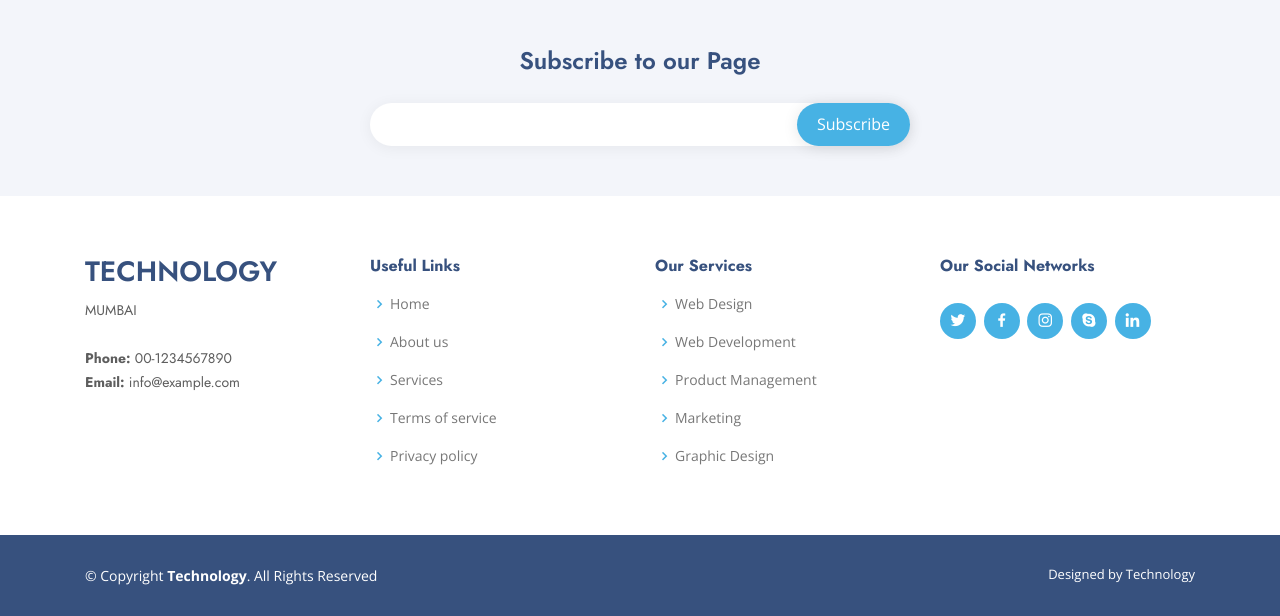
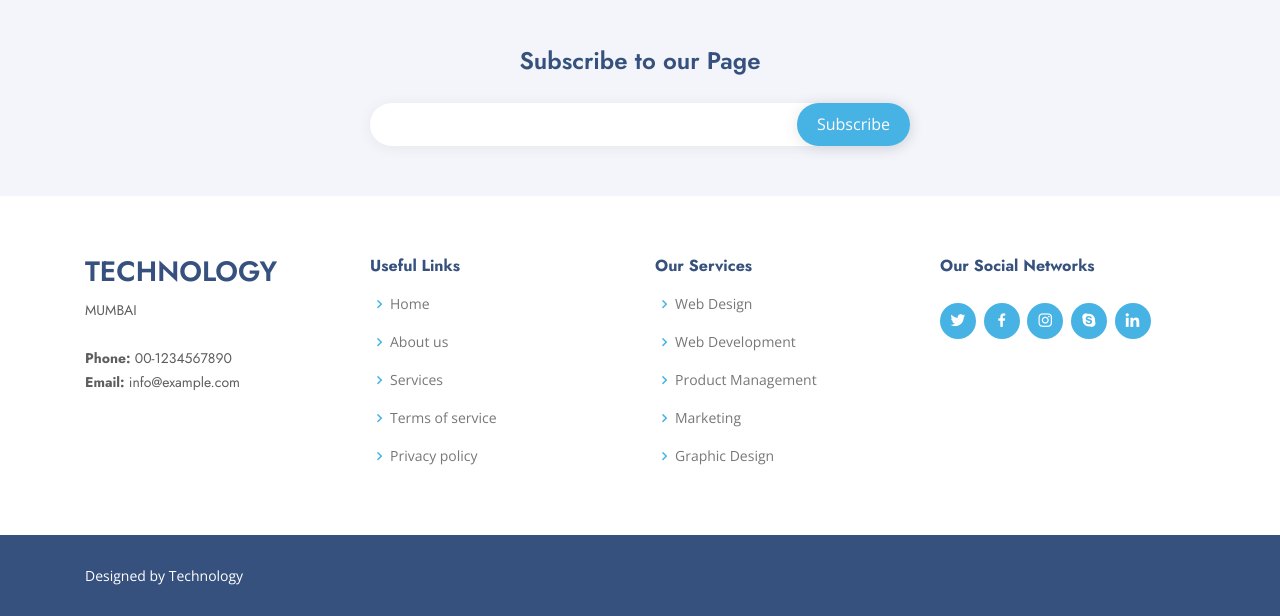
Before and after one commit to Rushabhrajpara/Django-Technology, a Django app: page / in a window 1280 px wide. Shown: the part 3756-4372 px from the top of the page. Run offline with Django 3.2, Linux system fonts and the light colour scheme; some libraries are stand-ins or nearby versions.

Commit message:
Initial commit

```diff
--- a/static/css/style.css
+++ b/static/css/style.css
@@ -1804,30 +1804,3 @@ section {
   padding-bottom: 30px;
   color: #fff;
 }
-
-#footer .copyright {
-  float: left;
-}
-
-#footer .credits {
-  float: right;
-  font-size: 13px;
-}
-
-#footer .credits a {
-  transition: 0.3s;
-}
-
-@media (max-width: 768px) {
-  #footer .footer-bottom {
-    padding-top: 20px;
-    padding-bottom: 20px;
-  }
-  #footer .copyright, #footer .credits {
-    text-align: center;
-    float: none;
-  }
-  #footer .credits {
-    padding-top: 4px;
-  }
-}
--- a/templates/index.html
+++ b/templates/index.html
@@ -36,8 +36,6 @@
     <div class="container d-flex align-items-center">
 
       <h1 class="logo mr-auto"><a href="index.html">Technology</a></h1>
-      <!-- Uncomment below if you prefer to use an image logo -->
-      <!-- <a href="index.html" class="logo mr-auto"><img src="s/img/logo.png" alt="" class="img-fluid"></a>-->
 
       <nav class="nav-menu d-none d-lg-block">
         <ul>
@@ -156,31 +154,7 @@
                     <p>
                     In order to understand the importance of these pillars, one must first understand the typical goals and deliverables associated with data science initiatives, and also the data science process itself. Let’s first discuss some common data science goals and deliverables.
 
-Here is a short list of common data science deliverables:
-
-Prediction (predict a value based on inputs)
-
-Classification (e.g., spam or not spam)
-
-Recommendations (e.g., Amazon and Netflix recommendations)
-
-Pattern detection and grouping (e.g., classification without known classes)
-
-Anomaly detection (e.g., fraud detection)
-
-Recognition (image, text, audio, video, facial, …)
-
-Actionable insights (via dashboards, reports, visualizations, …)
-
-Automated processes and decision-making (e.g., credit card approval)
-
-Scoring and ranking (e.g., FICO score)
-
-Segmentation (e.g., demographic-based marketing)
-
-Optimization (e.g., risk management)
-
-Forecasts (e.g., sales and revenue)
+                          Here is a short list of common data science deliverables: Prediction (predict a value based on inputs) Classification (e.g., spam or not spam) Recommendations (e.g., Amazon and Netflix recommendations) Pattern detection and grouping (e.g., classification without known classes) Anomaly detection (e.g., fraud detection) Recognition (image, text, audio, video, facial, …) Actionable insights (via dashboards, reports, visualizations, …) Automated processes and decision-making (e.g., credit card approval) Scoring and ranking (e.g., FICO score) Segmentation (e.g., demographic-based marketing) Optimization (e.g., risk management) Forecasts (e.g., sales and revenue)
                     </p>
                   </div>
                 </li>
@@ -413,14 +387,7 @@ Forecasts (e.g., sales and revenue)
     </div>
 
     <div class="container footer-bottom clearfix">
-      <div class="copyright">
-        &copy; Copyright <strong><span>Technology</span></strong>. All Rights Reserved
-      </div>
       <div class="credits">
-        <!-- All the links in the footer should remain intact. -->
-        <!-- You can delete the links only if you purchased the pro version. -->
-        <!-- Licensing information: https://bootstrapmade.com/license/ -->
-        <!-- Purchase the pro version with working PHP/AJAX contact form: https://bootstrapmade.com/Technology-free-bootstrap-html-template-corporate/ -->
         Designed by Technology
       </div>
     </div>
```
